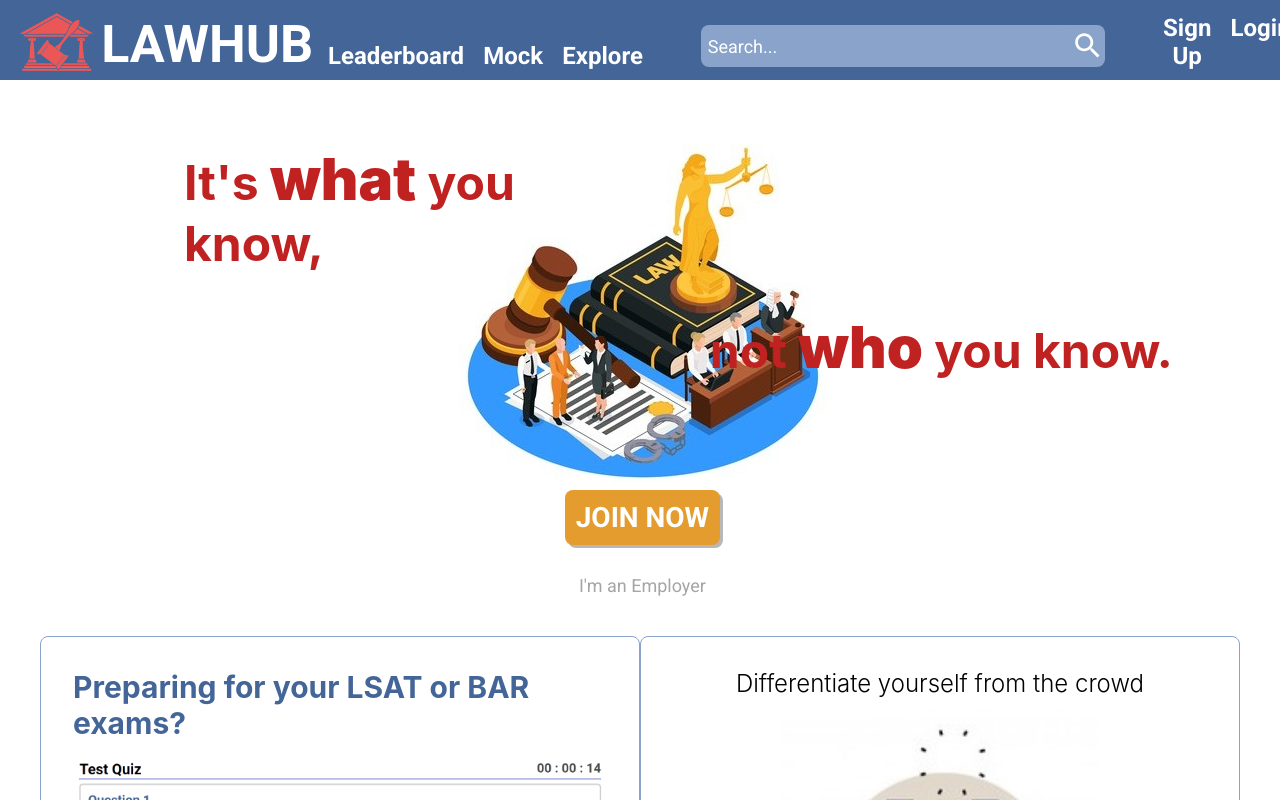
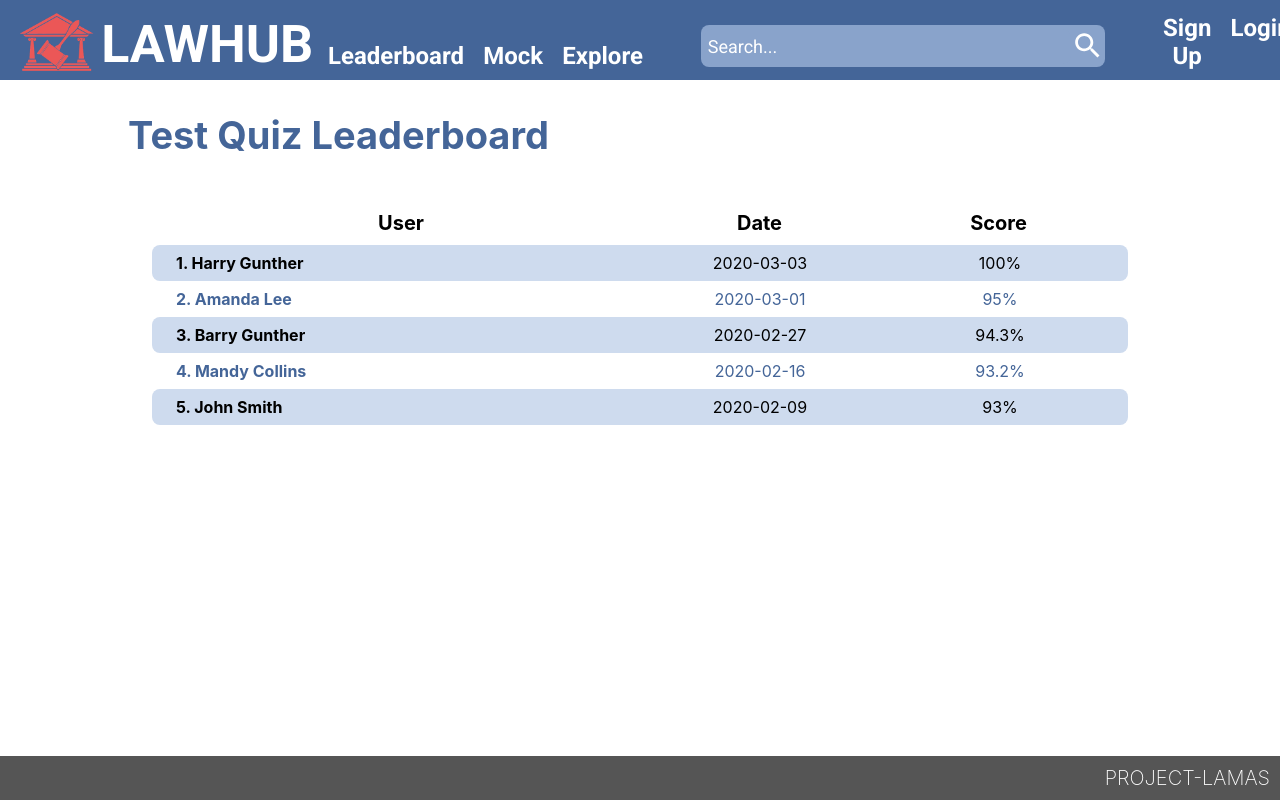
Before and after one commit to llolic/LawHub, a React (Create React App) app in the folder presentation/: page /quizLeaderboard in a window 1280 px wide. Shown: the top 800 px of the page. Built offline with nearby package versions, Linux system fonts and the light colour scheme.

Commit message:
[LAM-7] LAM-55 Add individual quiz leaderboards and modularize mock.js

```diff
--- a/presentation/src/App.js
+++ b/presentation/src/App.js
@@ -11,6 +11,7 @@ import EditProfile from "./Components/EditProfile";
 // import EmployerProfile from "./Components/EmployerProfile";
 import Profile from "./Components/Profile";
 import Leaderboard from "./Components/Leaderboard";
+import QuizLeaderboard from "./Components/QuizLeaderboard";
 
 import { isAuthenticated } from "./Util/Auth";
 
@@ -81,6 +82,11 @@ class App extends React.Component {
               <TakeQuiz />
             </Route>
 
+            <Route path="/quizLeaderboard">
+              <QuizLeaderboard />
+            </Route>
+
+
             <Route path="/quizCreation">
               <QuizCreation sessId={this.state.sessId} uid={this.state.uid} />
             </Route>
--- a/presentation/src/Components/Leaderboard.js
+++ b/presentation/src/Components/Leaderboard.js
@@ -1,5 +1,4 @@
 import React from "react";
-import Button from "./Button";
 import LeaderboardChart from "./Stats/LeaderboardChart";
 
 import { Link } from "react-router-dom";
@@ -9,18 +8,34 @@ import "../Styles/leaderboard.css"; //TODO
 
 const data = [
   {
-    name: "Page A",
-    uv: 3000
+    name: "John Smith",
+    uv: 2500
   },
   {
-    name: "Page B",
+    name: "Harry Gunther",
     uv: 4000
   },
   {
-    name: "Page C",
-    uv: 2000
+    name: "Amanda Lee",
+    uv: 1500
   }
 ];
+
+const LeaderboardBar = props => {
+  const { fill, x, y, width, height, name } = props;
+  console.log(props);
+
+  return (
+    <svg height="300" width="1200">
+
+      <rect x={x} y={y + 50} width={width} height={height} fill={fill} />
+      <text x={x + 3} y={y + 75}  fill="white" fontSize="28px" fontWeight="500">
+        {name.toUpperCase()}
+      </text>
+    </svg>
+    // <path d={getPath(x, y, width, height)} stroke="none" fill={fill} />
+  );
+};
 
 class Leaderboard extends React.Component {
   constructor(props) {
@@ -31,19 +46,68 @@ class Leaderboard extends React.Component {
     };
   }
 
+  componentWillMount() {
+    // fetch user history here
+    // getUserHistory(this.props.sessId, this.props.uid).then(data => {
+    // this.setState({
+    // history: data
+    // });
+    // })
+    this.setState({
+      history: [
+        {
+          user: "Harry Gunther",
+          numQuizzes: 123,
+          avgScore: 84.9
+        },
+        {
+          user: "John Smith",
+          numQuizzes: 156,
+          avgScore: 83
+        },
+        {
+          user: "Amanda Lee",
+          numQuizzes: 120,
+          avgScore: 82.7
+        },
+        {
+          user: "Barry Gunther",
+          numQuizzes: 133,
+          avgScore: 82.2
+        },
+        {
+          user: "Mandy Collins",
+          numQuizzes: 101,
+          avgScore: 81.5
+        }
+      ]
+    });
+  }
+
   render = () => {
     return (
       <div className="leaderboard_container">
         <div className="lb_title">LawHub Leaderboard</div>
 
         <div className="center">
-          <BarChart width={1300} height={300} data={data}>
-            <Bar dataKey="uv" fill="#E49C2F" label={"Hi"} />
+          <BarChart width={1100} height={300} data={data}>
+            <Bar
+              dataKey="uv"
+              fill="#E49C2F"
+              label={"Hi"}
+              shape={<LeaderboardBar />}
+            />
+            {/* <Tooltip/> */}
           </BarChart>
         </div>
 
         <div>
-          <LeaderboardChart />
+          <LeaderboardChart
+            col1="User"
+            col2="Quizzes Attempted"
+            col3="Average Score"
+            data={this.state.history}
+          />
         </div>
       </div>
     );
--- a/presentation/src/Components/Mock.js
+++ b/presentation/src/Components/Mock.js
@@ -1,5 +1,6 @@
 import React from "react";
 import Button from "./Button";
+import MockQuizRow from "./MockQuizRow";
 import { verifyUser } from "../Util/Requests";
 
 import { Redirect } from "react-router-dom";
@@ -13,8 +14,9 @@ class Mock extends React.Component {
     super(props);
     this.state = {
       createQuiz: 0,
-      startQuiz: 0
-    }
+      startQuiz: 0,
+      toLeaderboard: 0
+    };
   }
 
   clickCreate = () => {
@@ -23,12 +25,11 @@ class Mock extends React.Component {
     verifyUser(this.props.sessId, this.props.uid).then(result => {
       if (result === false) {
         this.setState({ createQuiz: -1 });
-      }
-      else {
+      } else {
         this.setState({ createQuiz: 1 });
       }
-    })
-  }
+    });
+  };
 
   clickStartQuiz = () => {
     this.setState({ startQuiz: 1 });
@@ -36,24 +37,30 @@ class Mock extends React.Component {
     verifyUser(this.props.sessId, this.props.uid).then(result => {
       if (result === false) {
         this.setState({ startQuiz: -1 });
-      }
-      else {
+      } else {
         this.setState({ startQuiz: 1 });
       }
-    })
-  }
+    });
+  };
+
+  clickLeaderboard = () => {
+    this.setState({ toLeaderboard: 1 });
+    return;
+  };
 
   render = () => {
     if (this.state.createQuiz === 1) {
-      return <Redirect push to="/quizCreation"/>
+      return <Redirect push to="/quizCreation" />;
     }
     if (this.state.startQuiz === 1) {
-      return <Redirect push to="/takeQuiz"/>
+      return <Redirect push to="/takeQuiz" />;
     }
     if (this.state.createQuiz === -1 || this.state.createQuiz === -1) {
-      return <Redirect push to="/login"/>
+      return <Redirect push to="/login" />;
     }
-
+    if (this.state.toLeaderboard === 1) {
+      return <Redirect push to="/quizLeaderboard" />;
+    }
 
     return (
       <div className="mock_container">
@@ -62,50 +69,28 @@ class Mock extends React.Component {
             Mock Quizzes
             {this.props.userType === "recruiter" ? (
               // <Link to="/quizCreation">
-                <Button className="btn_yellow_small" text="Create Quiz" onClick={this.clickCreate}/>
+              <Button
+                className="btn_yellow_small"
+                text="Create Quiz"
+                onClick={this.clickCreate}
+              />
+            ) : (
               // </Link>
-            ) : (
               <div></div>
             )}
           </div>
-
         </div>
 
         <Grid container spacing={3}>
-          <Grid item xs={12} className="quiz_card">
-            <div className="quiz_row">
-              <div className="quiz_title">Test Quiz</div>
-              {/* <Link to="/takeQuiz"> */}
-              <Button className="btn_yellow_small" text="Start" onClick={this.clickStartQuiz}/>
-              {/* </Link> */}
-            </div>
-          </Grid>
-          <Grid item xs={12} className="quiz_card">
-            <div className="quiz_row">
-              <div className="quiz_title">BAR Mock Quiz</div>
-              <Button className="btn_yellow_small" text="Start" />
-
-            </div>
-
-          </Grid>
-          <Grid item xs={12} className="quiz_card">
-            <div className="quiz_row">
-              <div className="quiz_title">LSAT Mock</div>
-              <Button className="btn_yellow_small" text="Start" />
-            </div>
-          </Grid>
-          <Grid item xs={12} className="quiz_card">
-            <div className="quiz_row">
-              <div className="quiz_title">BAR and LSAT Questions</div>
-              <Button className="btn_yellow_small" text="Start" />
-            </div>
-          </Grid>
-          <Grid item xs={12} className="quiz_card">
-            <div className="quiz_row">
-              <div className="quiz_title">LSAT Mock Quiz</div>
-              <Button className="btn_yellow_small" text="Start" />
-            </div>
-          </Grid>
+          <MockQuizRow
+            quizName="Test Quiz"
+            clickLeaderboard={this.clickLeaderboard}
+            clickStartQuiz={this.clickStartQuiz}
+          />
+          <MockQuizRow quizName="BAR Mock Quiz" />
+          <MockQuizRow quizName="LSAT Mock" />
+          <MockQuizRow quizName="BAR and LSAT Questions" />
+          <MockQuizRow quizName="LSAT Mock Quiz" />
         </Grid>
       </div>
     );
--- /dev/null
+++ b/presentation/src/Components/MockQuizRow.js
@@ -0,0 +1,39 @@
+import React from "react";
+import Button from "./Button";
+
+import { Grid } from "@material-ui/core";
+
+import "../Styles/mock.css";
+import "../Styles/homepage.css";
+
+class MockQuizRow extends React.Component {
+  render = () => {
+    return (
+      <Grid item xs={12}>
+        <Grid container xs={12} className="quiz_row" spacing={1} alignItems="center">
+          <Grid item xs={8} className="">
+            <div className="quiz_title">{this.props.quizName}</div>
+          </Grid>
+          <Grid container item xs={2} direction="row-reverse">
+            <Button
+              className="btn_small_blk"
+              text="Leaderboard"
+              onClick={this.props.clickLeaderboard}
+            />
+          </Grid>
+          <Grid container item xs={2} direction="row-reverse">
+            {/* <Link to="/takeQuiz"> */}
+            <Button
+              className="btn_yellow_small"
+              text="Start"
+              onClick={this.props.clickStartQuiz}
+            />
+            {/* </Link> */}
+          </Grid>
+        </Grid>
+      </Grid>
+    );
+  };
+}
+
+export default MockQuizRow;
--- a/presentation/src/Components/Profile.js
+++ b/presentation/src/Components/Profile.js
@@ -2,7 +2,7 @@ import React from "react";
 import Button from "./Button";
 import ProfileStats from "./ProfileStats";
 
-import { fetchProfile } from "../Util/Requests";
+import { getUserInfo } from "../Util/Requests";
 
 import profilePic from "../Images/groot.jpg";
 
@@ -30,7 +30,7 @@ class Profile extends React.Component {
 
   // fetch user data...
   componentWillMount() {
-    // fetchProfile(this.state.sessId, this.state.userId).then(result => {
+    // getUserInfo(this.state.sessId, this.state.userId).then(result => {
       // console.log(result);
       // this.setState({
       //   firstName: result.firstName,
--- /dev/null
+++ b/presentation/src/Components/QuizLeaderboard.js
@@ -0,0 +1,73 @@
+import React from "react";
+import LeaderboardChart from "./Stats/LeaderboardChart";
+
+import "../Styles/leaderboard.css"; //TODO
+
+
+class QuizLeaderboard extends React.Component {
+  constructor(props) {
+    super(props);
+    this.state = {
+      uid: this.props.uid,
+      sessId: this.props.sessId
+    };
+  }
+  componentWillMount() {
+    // fetch user history here
+      // getQuizHistory(this.props.sessId, this.props.uid, this.props.quizId).then(data => {
+        // this.setState({
+          // history: data
+        // });
+      // })
+      this.setState({
+        quizName: "Test Quiz",
+        history: [
+          {
+            user: "Harry Gunther",
+            numQuizzes: "2020-03-03",
+            avgScore: 100
+          },
+          {
+            user: "Amanda Lee",
+            numQuizzes: "2020-03-01",
+            avgScore: 95
+          },
+          {
+            user: "Barry Gunther",
+            numQuizzes: "2020-02-27",
+            avgScore: 94.3
+          },
+          {
+            user: "Mandy Collins",
+            numQuizzes: "2020-02-16",
+            avgScore: 93.2
+          },
+          {
+            user: "John Smith",
+            numQuizzes: "2020-02-09",
+            avgScore: 93
+          },
+        ]
+      });
+    }
+
+  render = () => {
+    return (
+      <div className="leaderboard_container">
+        <div className="lb_title">{this.state.quizName} Leaderboard</div>
+
+
+        <div>
+        <LeaderboardChart
+            col1="User"
+            col2="Date"
+            col3="Score"
+            data={this.state.history}
+          />
+        </div>
+      </div>
+    );
+  };
+}
+
+export default QuizLeaderboard;
--- a/presentation/src/Components/Stats/QuizHistory.js
+++ b/presentation/src/Components/Stats/ChartRow.js
@@ -4,17 +4,20 @@ import Grid from "@material-ui/core/Grid";
 
 import "../../Styles/profile.css"; //TODO
 
-class QuizHistory extends React.Component {
+class ChartRow extends React.Component {
   render = () => {
     return (
       <Grid container item xs={12} spacing={0} className={this.props.className}>
         <Grid item xs={6} className="quiz_history_title">
-            {/* <Link to="quizPage here!!!"> */}
-          {this.props.quizTitle}
+          {/* <Link to="quizPage here!!!"> */}
+          {this.props.number === -1
+            ? this.props.quizTitle
+            : this.props.number + ". " + this.props.quizTitle}
+
           {/* </Link> */}
         </Grid>
         <Grid item xs={3} className="quiz_history_date">
-        {this.props.date}
+          {this.props.date}
         </Grid>
         <Grid item xs={3} className="quiz_history_score">
           {`${this.props.score}%`}
@@ -24,4 +27,4 @@ class QuizHistory extends React.Component {
   };
 }
 
-export default QuizHistory;
+export default ChartRow;
--- a/presentation/src/Components/Stats/History.js
+++ b/presentation/src/Components/Stats/History.js
@@ -1,6 +1,6 @@
 import React from "react";
 
-import QuizHistory from "./QuizHistory";
+import ChartRow from "./ChartRow";
 
 import Typography from "@material-ui/core/Typography";
 import Box from "@material-ui/core/Box";
@@ -53,10 +53,11 @@ class History extends React.Component {
     renderQuizHistories = () => {
       let rows = [];
       for (let i = 0; i < this.state.history.length; i++) {
-        rows.push(<QuizHistory className={`history_row_${i%2}`}
+        rows.push(<ChartRow className={`history_row_${i%2}`}
         quizTitle={this.state.history[i].title}
         date={this.state.history[i].date}
-        score={this.state.history[i].score}/>)
+        score={this.state.history[i].score}
+        number={-1}/>)
       }
       return rows;
     }
--- a/presentation/src/Components/Stats/LeaderboardChart.js
+++ b/presentation/src/Components/Stats/LeaderboardChart.js
@@ -1,8 +1,7 @@
 import React from "react";
 
-import QuizHistory from "./QuizHistory";
+import ChartRow from "./ChartRow";
 
-import Typography from "@material-ui/core/Typography";
 import Box from "@material-ui/core/Box";
 import Grid from "@material-ui/core/Grid";
 
@@ -10,51 +9,14 @@ import "../../Styles/history.css"; //TODO
 
 class LeaderboardChart extends React.Component {
 
-    componentWillMount() {
-    // fetch user history here
-      // getUserHistory(this.props.sessId, this.props.uid).then(data => {
-        // this.setState({
-          // history: data
-        // });
-      // })
-      this.setState({
-        history: [
-          {
-            user: "Harry Gunther",
-            numQuizzes: 123,
-            avgScore: 84.9
-          },
-          {
-            user: "John Smith",
-            numQuizzes: 156,
-            avgScore: 83
-          },
-          {
-            user: "Amanda Lee",
-            numQuizzes: 120,
-            avgScore: 82.7
-          },
-          {
-            user: "Barry Gunther",
-            numQuizzes: 133,
-            avgScore: 82.2
-          },
-          {
-            user: "Mandy Collins",
-            numQuizzes: 101,
-            avgScore: 81.5
-          },
-        ]
-      });
-    }
-
     renderQuizHistories = () => {
       let rows = [];
-      for (let i = 0; i < this.state.history.length; i++) {
-        rows.push(<QuizHistory className={`history_row_${i%2}`}
-        quizTitle={this.state.history[i].user}
-        date={this.state.history[i].numQuizzes}
-        score={this.state.history[i].avgScore}/>)
+      for (let i = 0; i < this.props.data.length; i++) {
+        rows.push(<ChartRow className={`history_row_${i%2}`}
+        quizTitle={this.props.data[i].user}
+        date={this.props.data[i].numQuizzes}
+        score={this.props.data[i].avgScore}
+        number={i+1}/>)
       }
       return rows;
     }
@@ -68,13 +30,13 @@ class LeaderboardChart extends React.Component {
             <Grid container spacing={0}>
               <Grid container item xs={12} spacing={0} className="grid_header">
                 <Grid item xs={6}>
-                  <div className="center">User</div>
+                  <div className="center">{this.props.col1}</div>
                 </Grid>
                 <Grid item xs={3}>
-                  <div className="center">Quizzes Attempted</div>
+                  <div className="center">{this.props.col2}</div>
                 </Grid>
                 <Grid item xs={3}>
-                  <div className="center">Average Score</div>
+                  <div className="center">{this.props.col3}</div>
                 </Grid>
               </Grid>
               {this.renderQuizHistories()}
--- a/presentation/src/Util/Requests.js
+++ b/presentation/src/Util/Requests.js
@@ -89,9 +89,10 @@ export const verifyUser = async (sessId, userId) => {
   });
 }
 
-export const fetchProfile = async (sessId, userId) => {
+// fetches user data, no quiz data
+export const getUserInfo = async (sessId, userId) => {
   // var jsonObj = { sessId: sessId, userId: userId };
-  return fetch(`http://${path}:5000/api/v1/getProfile?sessId=${sessId}&userId=${userId}`, {
+  return fetch(`http://${path}:5000/api/v1/getUserInfo?sessId=${sessId}&userId=${userId}`, {
     method: "GET", // ??
     headers: {
       "Content-Type": "application/json"
@@ -118,9 +119,10 @@ export const updateProfile = async (state) => {
 
 }
 
+// FOR QUIZ HISTORY tab in profile
 export const getUserHistory = async (sessId, userId) => {
   // var jsonObj = { sessId: sessId, userId: userId };
-  return fetch(`http://${path}:5000/api/v1/getProfile?sessId=${sessId}&userId=${userId}`, {
+  return fetch(`http://${path}:5000/api/v1/getUserInfo?sessId=${sessId}&userId=${userId}`, {
     method: "GET", // ??
     headers: {
       "Content-Type": "application/json"
```
